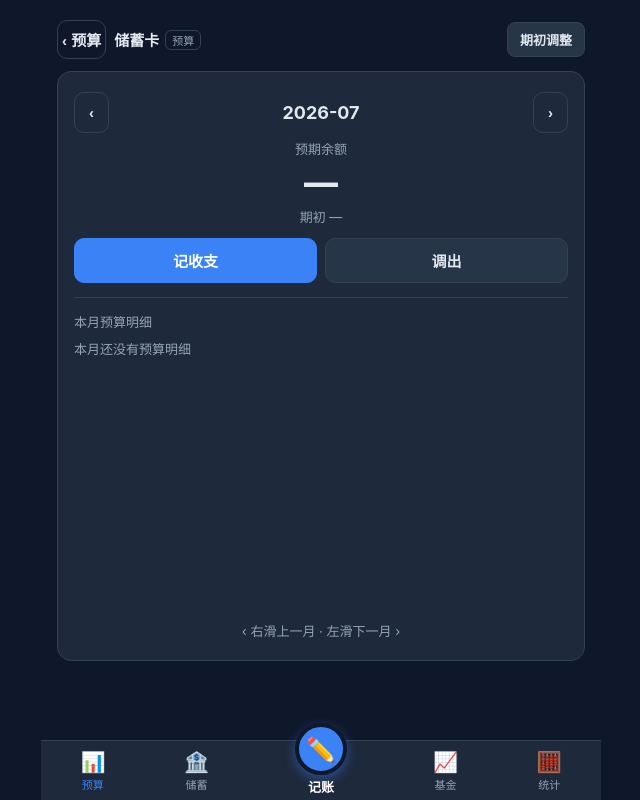
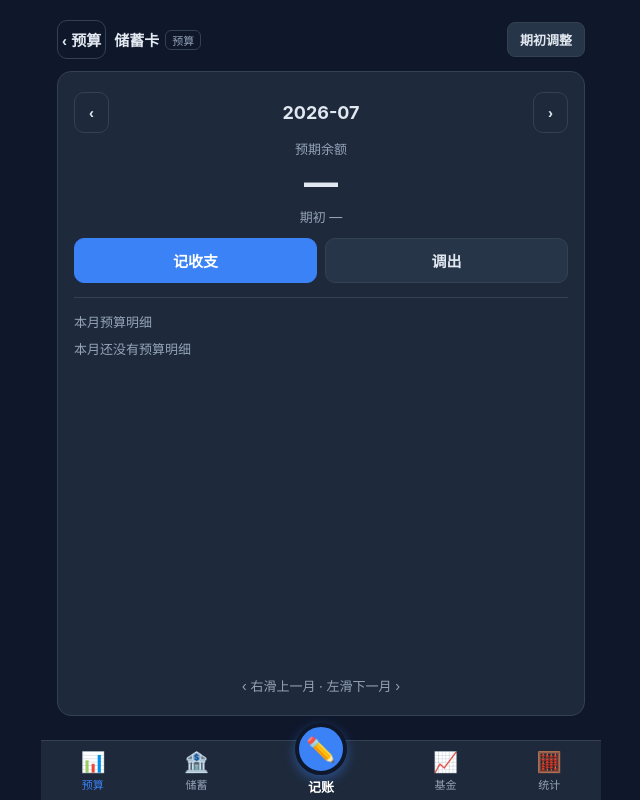
Before and after one commit to KkNeChar0n/Bookkeeping, a React (Vite) app in the folder apps/web/: page /#/budget/1 in a window 1280 px wide. Shown: the whole page, without its empty margins (319-959 px from the left). Built offline with nearby package versions, Linux system fonts and the light colour scheme.

Commit message:
统计: 基金拆为独立卡(不受时段控制); 预算详情卡填满+明细内部滚动(去外部滚动条); nav提到最上层(记账圆钮不被压)

```diff
--- a/apps/web/src/pages/BudgetCardPage.tsx
+++ b/apps/web/src/pages/BudgetCardPage.tsx
@@ -100,7 +100,7 @@ export function BudgetCardPage() {
   };
 
   return (
-    <div>
+    <div className="detail-page">
       <div className="detail-header">
         <button className="ghost" onClick={() => navigate('/budget')}>
           ‹ 预算
@@ -178,6 +178,7 @@ export function BudgetCardPage() {
 
         <div className="divider" />
         <div className="detail-sub">本月预算明细</div>
+        <div className="detail-flow">
           {v && v.details.length ? (
             v.details.map((d) => (
               <div className="tx" key={d.id}>
@@ -202,8 +203,9 @@ export function BudgetCardPage() {
           ) : (
             <div className="muted">本月还没有预算明细</div>
           )}
+        </div>
 
-        <div className="swipe-hint" style={{ marginTop: 'auto', paddingTop: 14 }}>
+        <div className="swipe-hint" style={{ paddingTop: 14 }}>
           ‹ 右滑上一月 · 左滑下一月 ›
         </div>
       </div>
--- a/apps/web/src/pages/SummaryPage.tsx
+++ b/apps/web/src/pages/SummaryPage.tsx
@@ -138,25 +138,6 @@ export function SummaryPage() {
           <div className="muted">没有储蓄卡</div>
         )}
 
-        {/* 基金 */}
-        <div className="divider" />
-        <div className="detail-sub">基金 · 营收</div>
-        {fund.length ? (
-          fund.map((v) => (
-            <div className="sum-row" key={v.cardId} onClick={() => navigate(`/card/${v.cardId}`)} style={{ cursor: 'pointer' }}>
-              <span>
-                {v.cardName} ›<span className="meta"> 市值{fmtMoney(v.balance)} · 本金{fmtMoney(v.principal)}</span>
-              </span>
-              <b className={Number(v.profit) >= 0 ? 'pos' : 'neg'}>
-                {fmtSigned(v.profit)}
-                {v.profitPct !== null ? `(${v.profitPct > 0 ? '+' : ''}${v.profitPct}%)` : ''}
-              </b>
-            </div>
-          ))
-        ) : (
-          <div className="muted">没有基金</div>
-        )}
-
         {/* 对账 */}
         <div className="divider" />
         <div className="detail-sub">对账 · 总资产（截至 {refMonth}）</div>
@@ -204,6 +185,26 @@ export function SummaryPage() {
           <div className="muted">暂无数据</div>
         )}
       </div>
+
+      {/* 基金：不受时间控制器影响，单独成卡 */}
+      <div className="card">
+        <div className="detail-sub">基金 · 营收（当前值，不分时段）</div>
+        {fund.length ? (
+          fund.map((v) => (
+            <div className="sum-row" key={v.cardId} onClick={() => navigate(`/card/${v.cardId}`)} style={{ cursor: 'pointer' }}>
+              <span>
+                {v.cardName} ›<span className="meta"> 市值{fmtMoney(v.balance)} · 本金{fmtMoney(v.principal)}</span>
+              </span>
+              <b className={Number(v.profit) >= 0 ? 'pos' : 'neg'}>
+                {fmtSigned(v.profit)}
+                {v.profitPct !== null ? `(${v.profitPct > 0 ? '+' : ''}${v.profitPct}%)` : ''}
+              </b>
+            </div>
+          ))
+        ) : (
+          <div className="muted">没有基金</div>
+        )}
+      </div>
     </div>
   );
 }
--- a/apps/web/src/styles/index.css
+++ b/apps/web/src/styles/index.css
@@ -260,6 +260,8 @@ button:disabled {
 /* ---- bottom nav ---- */
 .bottom-nav {
   flex: none;
+  position: relative;
+  z-index: 20; /* 突出的记账圆钮要盖在内容之上 */
   height: calc(var(--nav-h) + env(safe-area-inset-bottom));
   padding-bottom: env(safe-area-inset-bottom);
   background: var(--surface);
@@ -661,11 +663,22 @@ td:first-child {
   /* 松手回弹带一点缓动效果；拖动时组件会临时置为 none 以 1:1 跟手 */
   transition: transform 0.3s cubic-bezier(0.34, 1.4, 0.64, 1), border-color 0.15s;
 }
-/* 详情卡撑到底部 tab 附近，即便没数据 */
-.swipe-card.fill {
-  min-height: calc(100dvh - 210px);
+/* 详情页填满内容区，卡内明细区内部滚动，页面本身不出外部滚动条 */
+.detail-page {
+  height: 100%;
   display: flex;
   flex-direction: column;
+}
+.swipe-card.fill {
+  flex: 1;
+  min-height: 0;
+  display: flex;
+  flex-direction: column;
+}
+.detail-flow {
+  flex: 1;
+  min-height: 0;
+  overflow-y: auto;
 }
 .swipe-card.income {
   border-color: var(--green);
```
Lines whose indentation alone changed are shown as unchanged.
